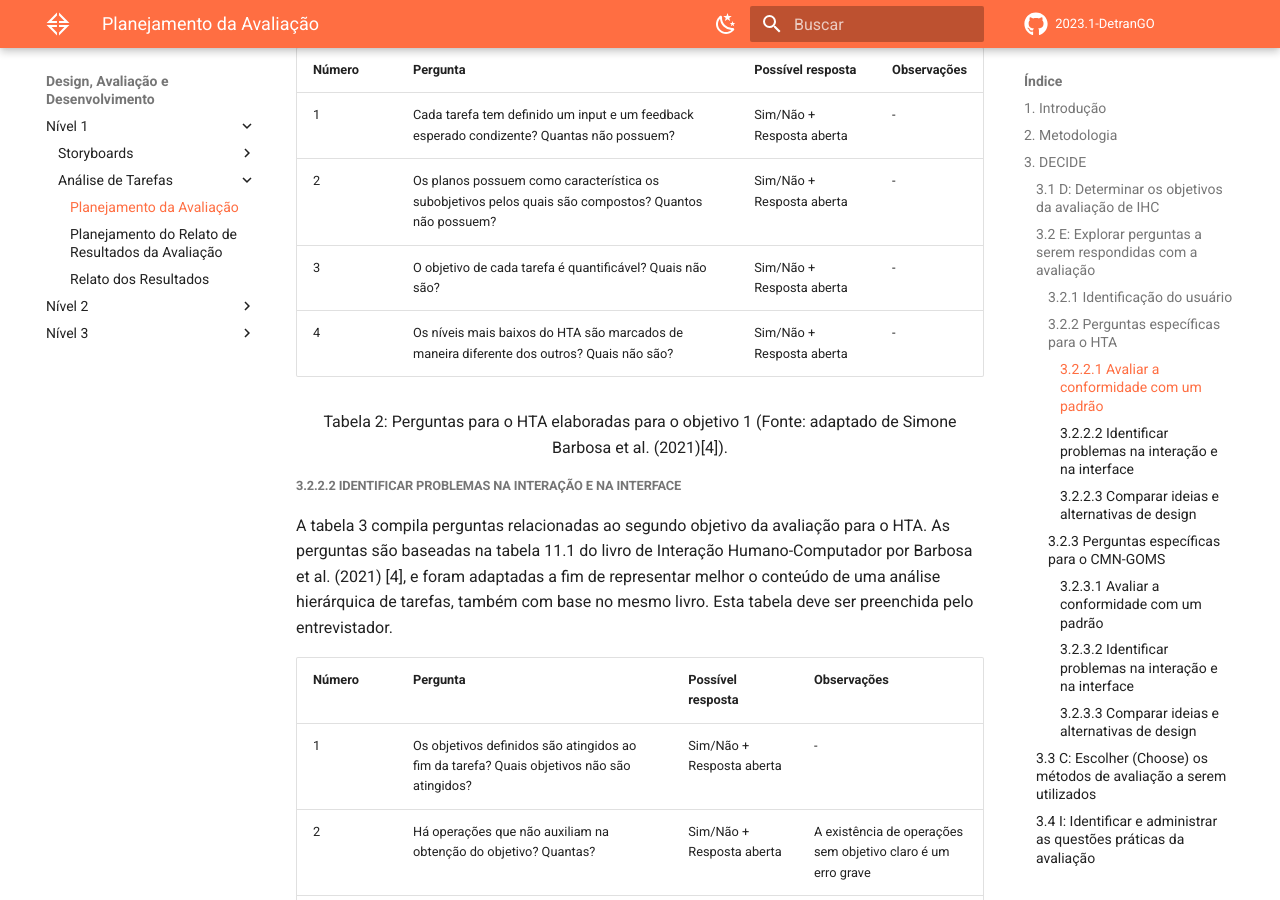
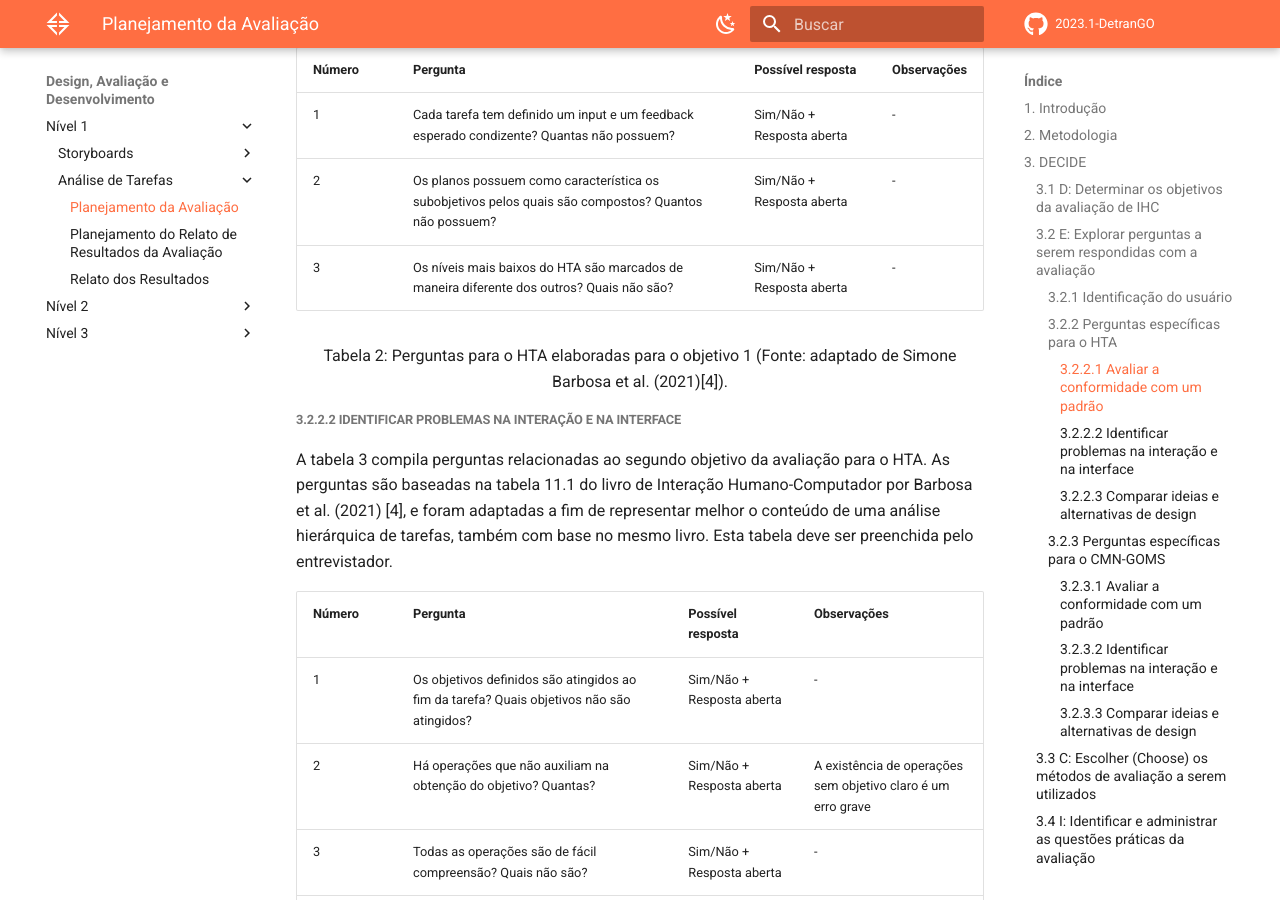
Before and after one commit to Interacao-Humano-Computador/2023.1-DetranGO, an MkDocs documentation site: the page built from docs/design_avaliacao/nivel1/analise_tarefas/planejamento_analise_tarefas.md, in a window 1280 px wide and 900 px high, scrolled down 2617 px. Built offline with MkDocs 1.6.1 and Material for MkDocs 9.7.7, drawn with Linux system fonts in a browser that asks for light colours; comment, search, counter and statistics services are not loaded; some of the changed text lies outside the part shown.

Commit message:
update: remocao perguntas tecnicas demais

```diff
--- a/docs/design_avaliacao/nivel1/analise_tarefas/planejamento_analise_tarefas.md
+++ b/docs/design_avaliacao/nivel1/analise_tarefas/planejamento_analise_tarefas.md
@@ -68,8 +68,7 @@
 |--|--|--|--|
 | 1 | Cada tarefa tem definido um input e um feedback esperado condizente? Quantas não possuem?| Sim/Não + Resposta aberta| - |
 | 2 | Os planos possuem como característica os subobjetivos pelos quais são compostos? Quantos não possuem? | Sim/Não + Resposta aberta | - |
-| 3 | O objetivo de cada tarefa é quantificável? Quais não são?| Sim/Não + Resposta aberta | - |
-| 4 | Os níveis mais baixos do HTA são marcados de maneira diferente dos outros? Quais não são?| Sim/Não + Resposta aberta | - |
+| 3 | Os níveis mais baixos do HTA são marcados de maneira diferente dos outros? Quais não são?| Sim/Não + Resposta aberta | - |
 
 <center>
 
@@ -124,11 +123,10 @@
 
 | **Número** | **Pergunta** | **Possível resposta** | **Observações** |
 |--|--|--|--|
-| 1 | É definida uma hierarquia estrita de objetivos? | Sim/Não | - |
-| 2 | Os operadores são sempre executados de maneira sequencial? Onde não são? | Sim/Não + Resposta aberta | - |
-| 3 | Os métodos, em sua representação, possuem submétodos e/ou condicionais? | Sim/Não | - |
-| 4 | As regras de seleção representam a tomada de decisão do usuário sobre qual método utilizar em determinada situação? Onde não representam? | Sim/Não + Resposta aberta | - |
-| 5 | Os operadores representam ações concretas permitidas pelo sistema? Onde não representam? | Sim/Não + Resposta aberta | - |
+| 1 | Os operadores são sempre executados de maneira sequencial? Onde não são? | Sim/Não + Resposta aberta | - |
+| 2 | Os métodos, em sua representação, possuem submétodos e/ou condicionais? | Sim/Não | - |
+| 3 | As regras de seleção representam a tomada de decisão do usuário sobre qual método utilizar em determinada situação? Onde não representam? | Sim/Não + Resposta aberta | - |
+| 4 | Os operadores representam ações concretas permitidas pelo sistema? Onde não representam? | Sim/Não + Resposta aberta | - |
 
 
 <center>
@@ -167,7 +165,7 @@
 | 2 | Há operações que podem ser alteradas ou removidas? Quais? | Sim/Não + Resposta aberta | - |
 | 3 | Há objetivos descritos que possam ser alterados ou removidos sem dano ao objetivo principal da tarefa? Quais? | Sim/Não + Resposta aberta | - |
 | 4 | Há regras de seleção para os métodos que podem ser alteradas ou removidas para a melhor execução dos operadores? Quais? | Sim/Não + Resposta aberta | - |
-| 5 | Das alternativas apresentadas, há alguma de maior eficiência ou mais fácil aprendizado? Por quê? | Sim/Não + Resposta aberta | - |
+| 5 | Das alternativas apresentadas, há alguma de maior eficiência ou mais fácil aprendizado? Por quê? | Resposta aberta | - |
 
 <center>
 
```
